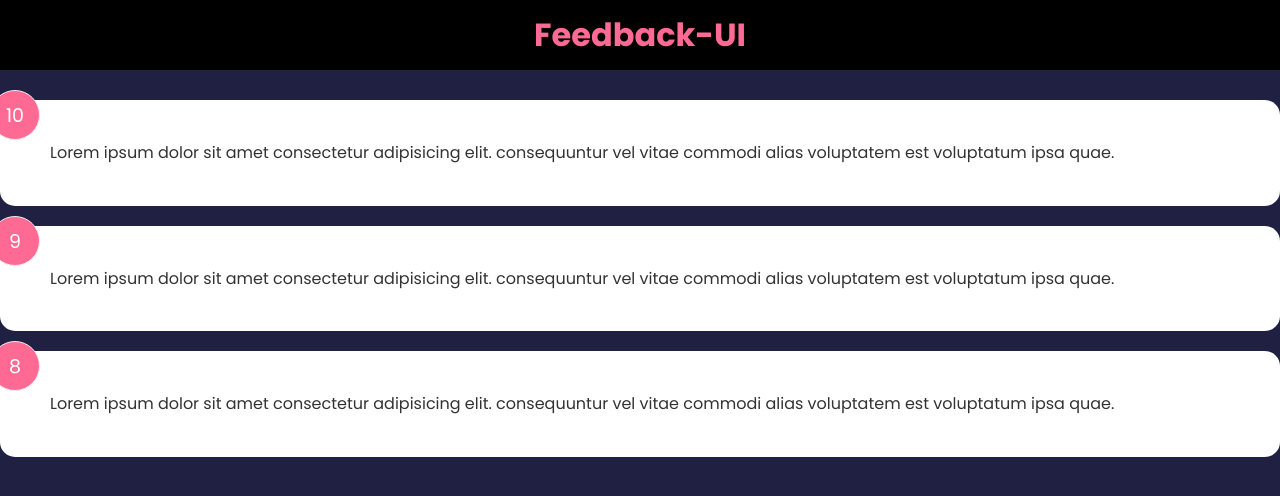
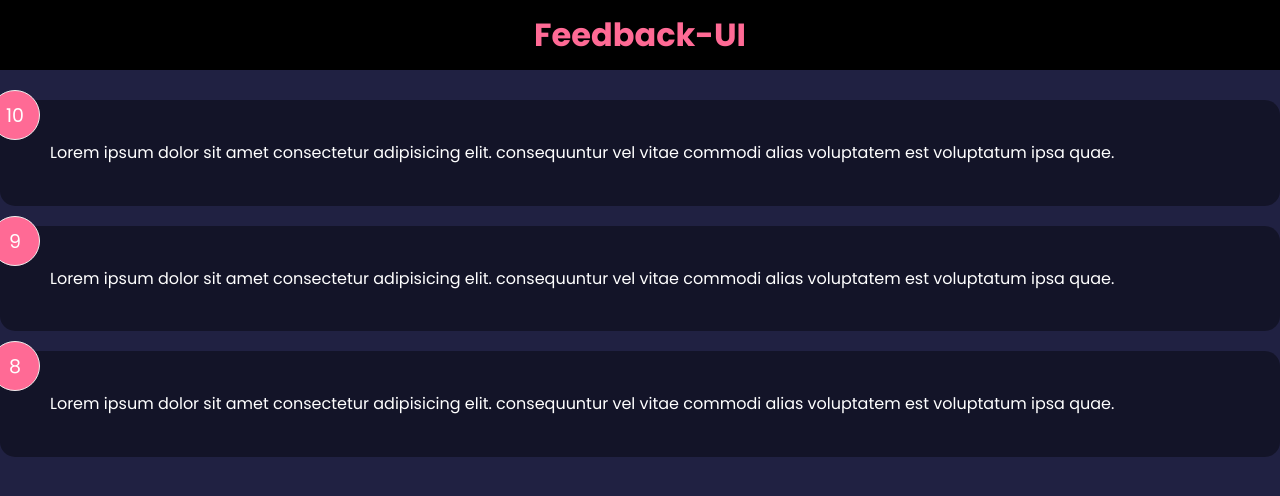
Before and after one commit to srujan-here/React_Feedback_app_working_model, a React (Create React App) app in the folder feedback-app/: page / in a window 1280 px wide. Shown: the top 496 px of the page. Built offline with nearby package versions, Linux system fonts and the light colour scheme.

Commit message:
added card-component

```diff
--- a/feedback-app/src/components/Feedbackitem.jsx
+++ b/feedback-app/src/components/Feedbackitem.jsx
@@ -1,4 +1,6 @@
 import React,{useState} from 'react'
+import Card from './shared/Card'
+
 
 function Feedbackitem({item}) {
     const [rating,setrating]=useState(19)
@@ -11,12 +13,10 @@ function Feedbackitem({item}) {
     }
   return (
     <div>
-    <div className="card">
-        <div className="num-display">{item.rating}</div>
-        <div className="text-display">{item.text}</div>
+     <Card children={item} reverse={true} />
     </div>
 
-    </div>
+
   )
 }
 
--- /dev/null
+++ b/feedback-app/src/components/shared/Card.jsx
@@ -0,0 +1,16 @@
+import React from 'react'
+import PropTypes from 'prop-types'
+function Card({children,reverse}) {
+  return (
+    <div className={`card ${reverse && 'reverse'}`}>
+    <div className="num-display">{children.rating}</div>
+    <div className="text-display">{children.text}</div>
+    </div>
+  )
+}
+
+Card.defaultProps = {
+    reverse:'true'
+}
+
+export default Card
```
